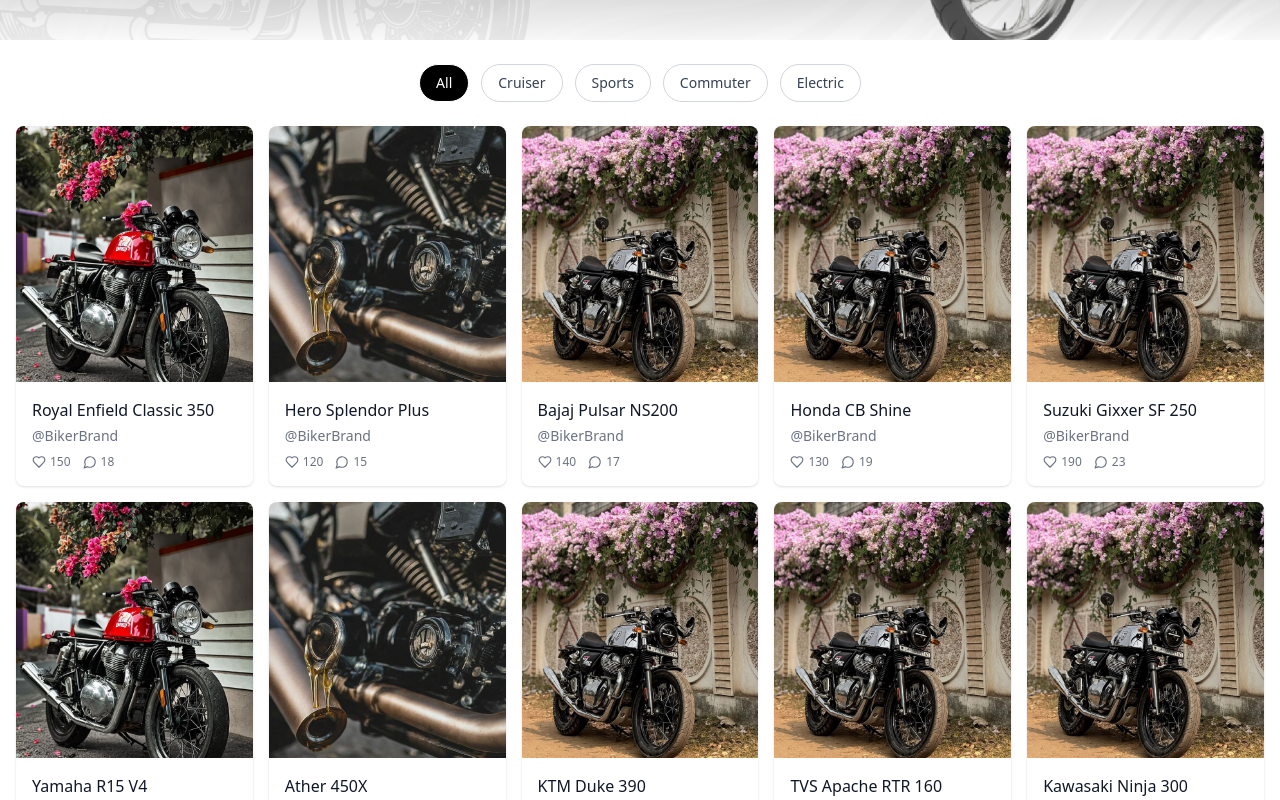
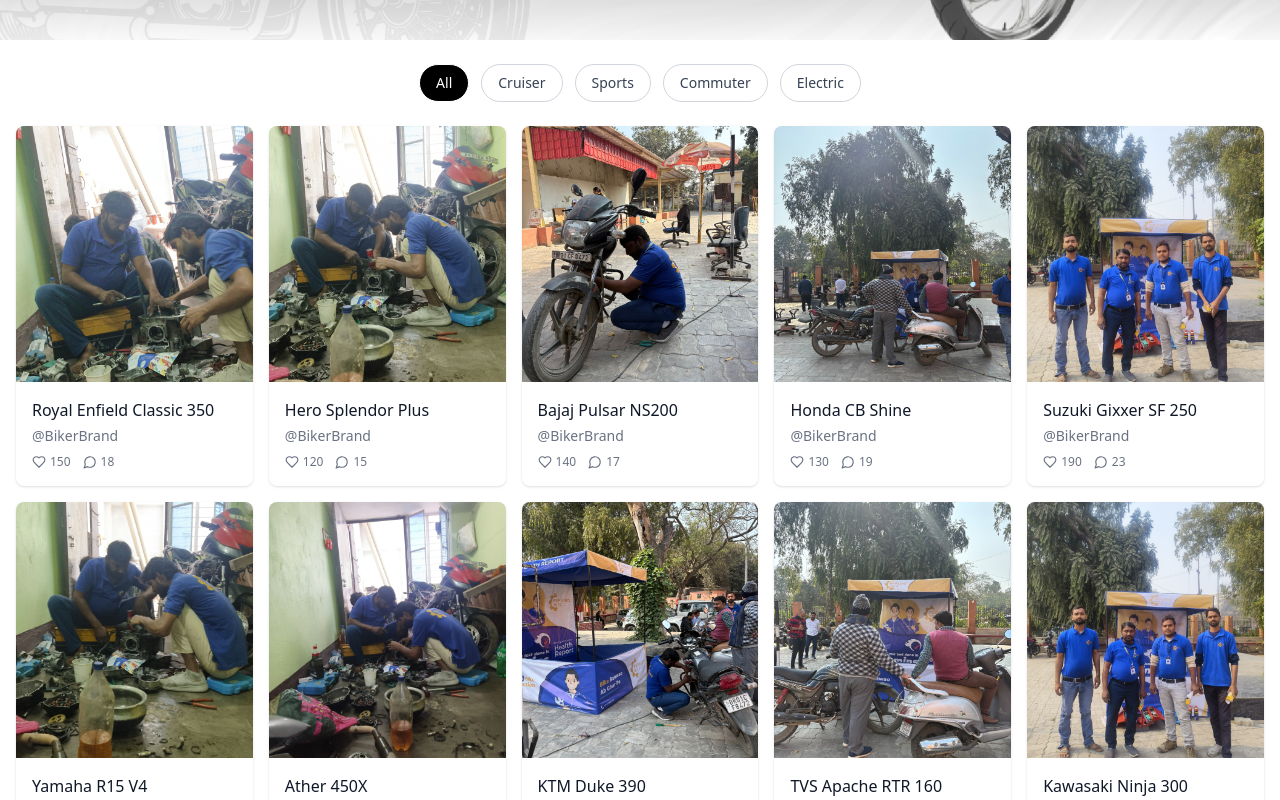
Before and after one commit to Tejasvibihari/Repairo-Moto, a React (Vite) app in the folder client/: page /gallery in a window 1280 px wide. Shown: the part 320-1120 px from the top of the page. Built offline with nearby package versions, Linux system fonts and the light colour scheme; no server answers.

Commit message:
correct the cta and add images in gallery

```diff
--- a/client/src/components/landing/CtaSection.jsx
+++ b/client/src/components/landing/CtaSection.jsx
@@ -3,38 +3,35 @@
 
 export default function CTASection() {
     return (
-        <section className="bg-primary text-white py-16 px-4 text-center overflow-hidden">
+        <section className="relative bg-white text-center py-20 px-6 overflow-hidden">
+            {/* Gradient Shapes */}
+            <div className="absolute top-0 left-0 w-72 h-72 bg-gradient-to-br from-yellow-400 to-yellow-600 rounded-full blur-3xl opacity-30 -translate-x-1/2 -translate-y-1/2" />
+            <div className="absolute bottom-0 right-0 w-72 h-72 bg-gradient-to-br from-yellow-400 to-puyellow rple-600 rounded-full blur-3xl opacity-30 translate-x-1/3 translate-y-1/3" />
+
             <motion.div
-                className="max-w-3xl mx-auto"
-                initial={{ opacity: 0, y: 50 }}
+                className="relative z-10 max-w-3xl mx-auto"
+                initial={{ opacity: 0, y: 30 }}
                 whileInView={{ opacity: 1, y: 0 }}
                 transition={{ duration: 0.8, ease: 'easeOut' }}
                 viewport={{ once: true }}
             >
-                <motion.h2
-                    className="text-3xl md:text-4xl font-bold mb-4"
-                    initial={{ scale: 0.95 }}
-                    whileInView={{ scale: 1 }}
-                    transition={{ duration: 0.5, delay: 0.2 }}
-                >
+                <p className="text-sm font-medium text-yellow-600 bg-yellow-100 inline-block px-3 py-1 rounded-full mb-4">
+                    Doorstep Bike Repairs
+                </p>
+
+                <h2 className="text-4xl md:text-5xl font-extrabold text-gray-900 mb-4">
                     Need Instant Bike Service at Your Doorstep?
-                </motion.h2>
+                </h2>
 
-                <motion.p
-                    className="text-lg md:text-xl mb-8"
-                    initial={{ opacity: 0 }}
-                    whileInView={{ opacity: 1 }}
-                    transition={{ duration: 0.6, delay: 0.4 }}
-                >
+                <p className="text-gray-600 text-lg md:text-xl mb-8">
                     Book a mechanic now and experience quick, reliable, and affordable two-wheeler repair!
-                </motion.p>
+                </p>
 
                 <motion.a
                     href="/contact"
-                    className="bg-white text-primary font-semibold px-8 py-3 rounded-full hover:bg-gray-100 transition duration-300 inline-block"
+                    className="bg-primary text-white font-semibold px-8 py-3 rounded-full hover:bg-secondary transition duration-300 inline-block shadow-lg"
                     whileHover={{ scale: 1.05 }}
                     whileTap={{ scale: 0.95 }}
-                    transition={{ type: 'spring', stiffness: 300 }}
                 >
                     Book Now
                 </motion.a>
--- a/client/src/pages/landing/Gallery.jsx
+++ b/client/src/pages/landing/Gallery.jsx
@@ -13,7 +13,7 @@
   const bikes = [
     {
       id: 1,
-      imageUrl: "/images/Royalbike.jpg",
+      imageUrl: "/images/pic1.jpeg",
       title: "Royal Enfield Classic 350",
       engine: "349cc",
       price: "₹1.90 Lakh",
@@ -23,7 +23,7 @@
     },
     {
       id: 2,
-      imageUrl: "/images/Royalbike.jpg",
+      imageUrl: "/images/pic2.jpeg",
       title: "Yamaha R15 V4",
       engine: "155cc",
       price: "₹1.82 Lakh",
@@ -33,7 +33,7 @@
     },
     {
       id: 3,
-      imageUrl: "/images/Engine.jpg",
+      imageUrl: "/images/pic3.jpeg",
       title: "Hero Splendor Plus",
       engine: "97.2cc",
       price: "₹75,000",
@@ -43,7 +43,7 @@
     },
     {
       id: 4,
-      imageUrl: "/images/Engine.jpg",
+      imageUrl: "/images/pic4.jpeg",
       title: "Ather 450X",
       engine: "Electric",
       price: "₹1.26 Lakh",
@@ -53,7 +53,7 @@
     },
     {
       id: 5,
-      imageUrl: "/images/bike1.jpg",
+      imageUrl: "/images/pic5.jpeg",
       title: "Bajaj Pulsar NS200",
       engine: "199.5cc",
       price: "₹1.48 Lakh",
@@ -63,7 +63,7 @@
     },
     {
       id: 6,
-      imageUrl: "/images/bike1.jpg",
+      imageUrl: "/images/pic6.jpeg",
       title: "KTM Duke 390",
       engine: "373.2cc",
       price: "₹2.97 Lakh",
@@ -73,7 +73,7 @@
     },
     {
       id: 7,
-      imageUrl: "/images/bike1.jpg",
+      imageUrl: "/images/pic7.jpeg",
       title: "Honda CB Shine",
       engine: "124cc",
       price: "₹77,000",
@@ -83,7 +83,7 @@
     },
     {
       id: 8,
-      imageUrl: "/images/bike1.jpg",
+      imageUrl: "/images/pic8.jpeg",
       title: "TVS Apache RTR 160",
       engine: "159.7cc",
       price: "₹1.10 Lakh",
@@ -93,7 +93,7 @@
     },
     {
       id: 9,
-      imageUrl: "/images/bike1.jpg",
+      imageUrl: "/images/pic9.jpeg",
       title: "Suzuki Gixxer SF 250",
       engine: "249cc",
       price: "₹1.85 Lakh",
@@ -103,7 +103,7 @@
     },
     {
       id: 10,
-      imageUrl: "/images/bike1.jpg",
+      imageUrl: "/images/pic10.jpeg",
       title: "Kawasaki Ninja 300",
       engine: "296cc",
       price: "₹3.40 Lakh",
```
